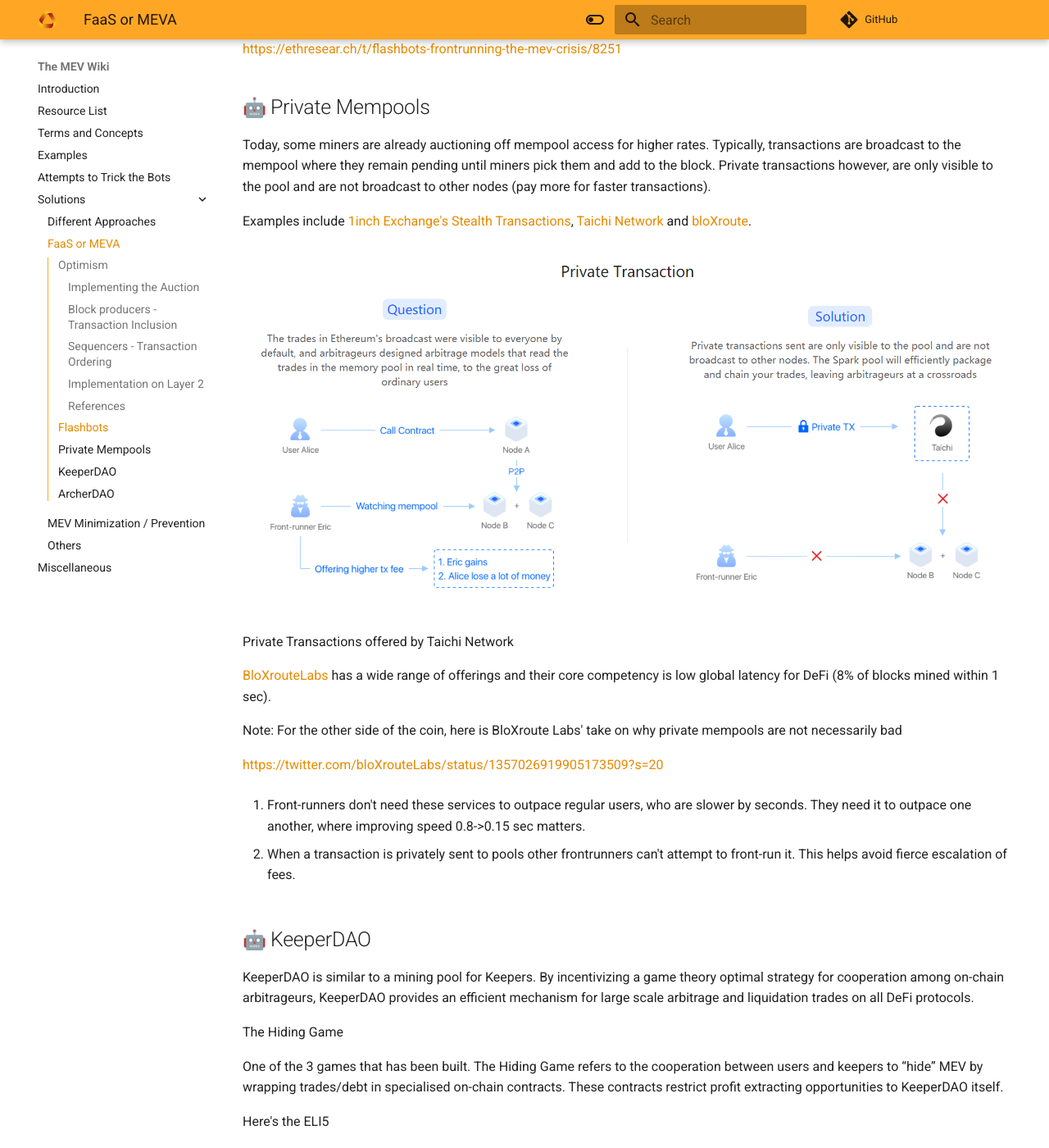
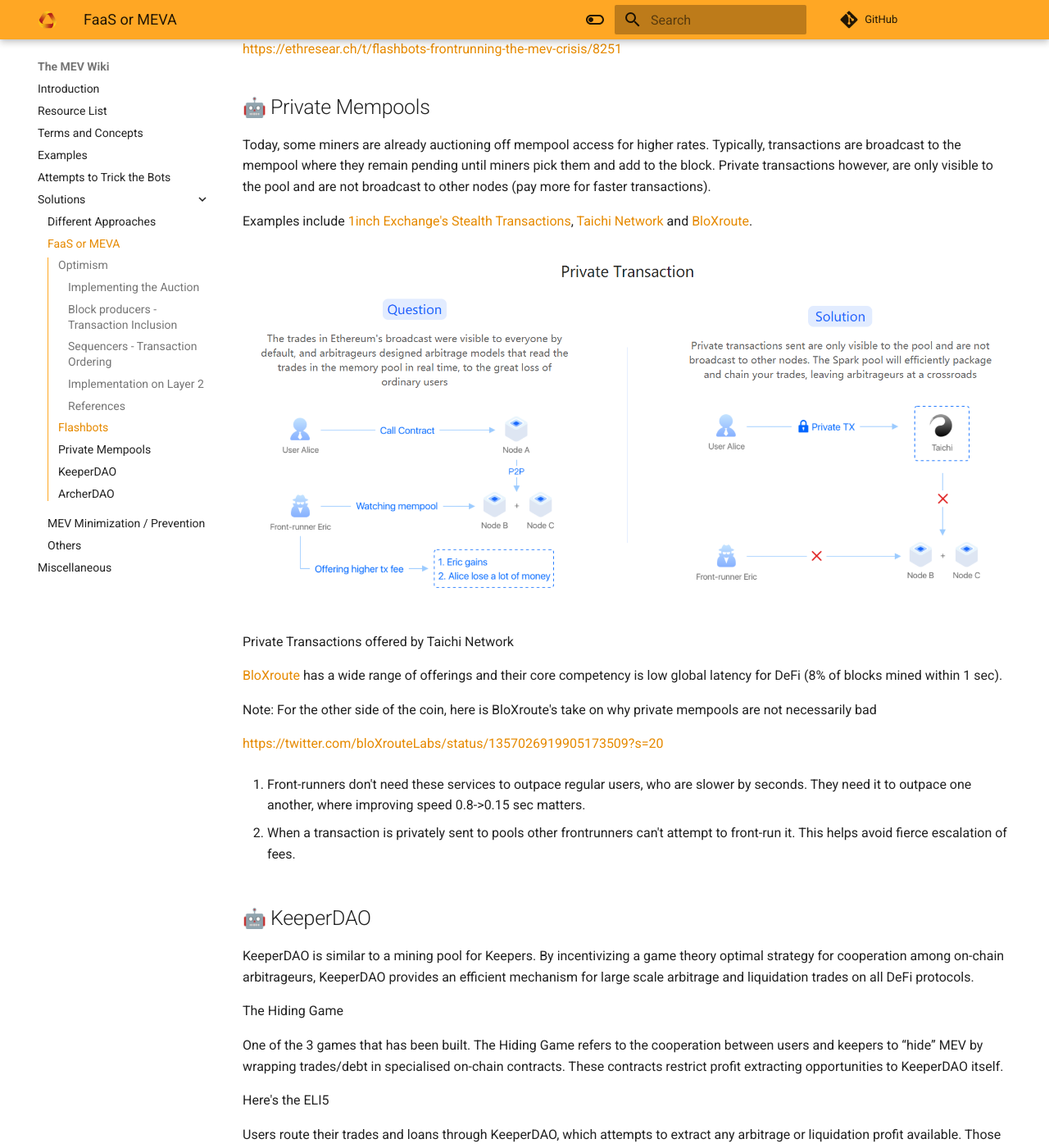
Before and after one commit to automata-network/docs, an MkDocs documentation site: the page built from docs/mev/solutions/faas-or-meva.md, in a window 1280 px wide and 1400 px high, scrolled down 2572 px. Shown: the whole window at 82% size. Built offline with MkDocs 1.6.1 and Material for MkDocs 9.7.7, drawn with Linux system fonts in a browser that asks for light colours; emoji names are drawn with the system emoji font; comment, search, counter and statistics services are not loaded.

Commit message:
Update faas-or-meva.md

```diff
--- a/docs/mev/solutions/faas-or-meva.md
+++ b/docs/mev/solutions/faas-or-meva.md
@@ -80,15 +80,15 @@
 
 Today, some miners are already auctioning off mempool access for higher rates. Typically, transactions are broadcast to the mempool where they remain pending until miners pick them and add to the block. Private transactions however, are only visible to the pool and are not broadcast to other nodes (pay more for faster transactions).
 
-Examples include [1inch Exchange's Stealth Transactions](https://help.1inch.io/en/articles/4695716-what-are-stealth-transactions-and-how-they-work){target=_blank}, [Taichi Network](https://taichi.network/){target=_blank} and [bloXroute](https://bloxroute.com/){target=_blank}.
+Examples include [1inch Exchange's Stealth Transactions](https://help.1inch.io/en/articles/4695716-what-are-stealth-transactions-and-how-they-work){target=_blank}, [Taichi Network](https://taichi.network/){target=_blank} and [BloXroute](https://bloxroute.com/products/){target=_blank}.
 
 ![](/assets/private_mempools.png){target=_blank}
 
 Private Transactions offered by Taichi Network
 
-[BloXrouteLabs](https://bloxroute.com/){target=_blank} has a wide range of offerings and their core competency is low global latency for DeFi (8% of blocks mined within 1 sec).
+[BloXroute](https://bloxroute.com/products/){target=_blank} has a wide range of offerings and their core competency is low global latency for DeFi (8% of blocks mined within 1 sec).
 
-Note: For the other side of the coin, here is BloXroute Labs' take on why private mempools are not necessarily bad
+Note: For the other side of the coin, here is BloXroute's take on why private mempools are not necessarily bad
 
 [https://twitter.com/bloXrouteLabs/status/1357026919905173509?s=20](https://twitter.com/bloXrouteLabs/status/1357026919905173509?s=20)
 
```
